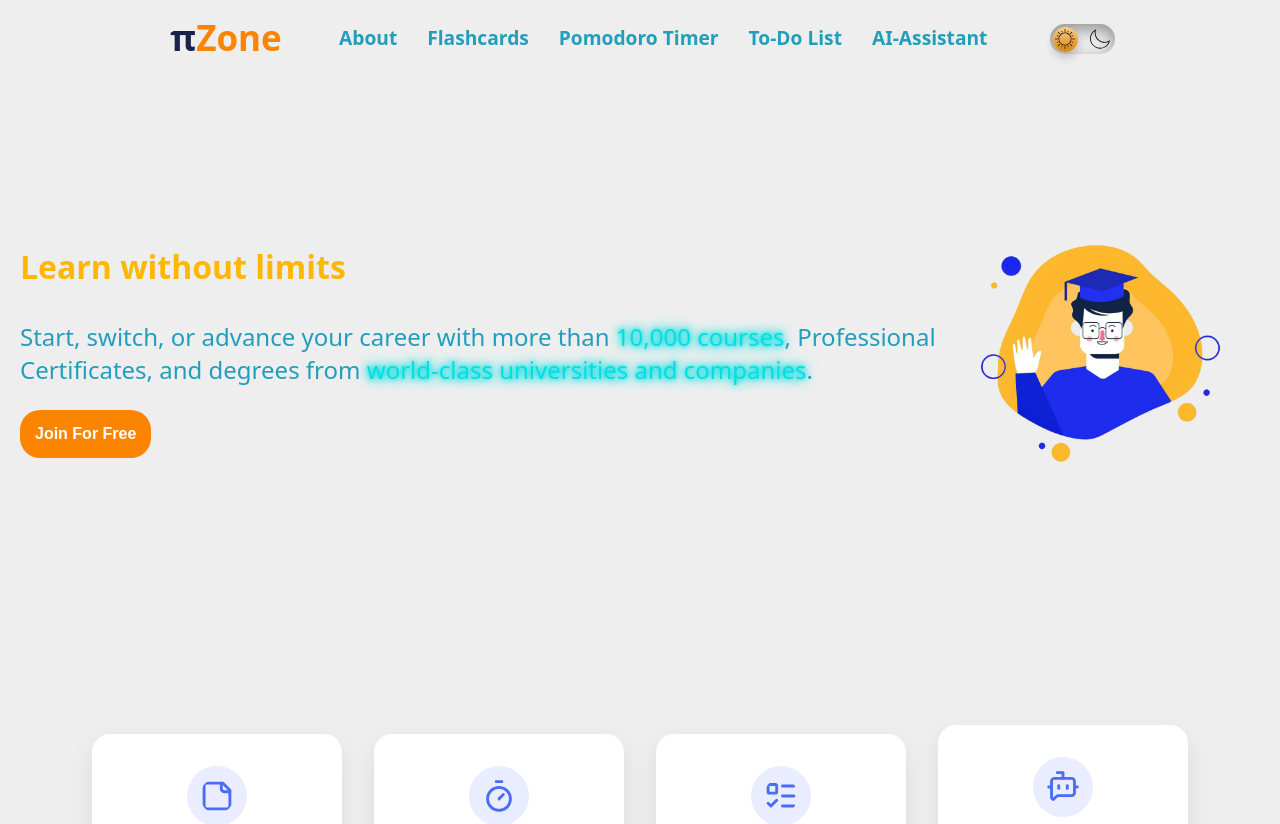
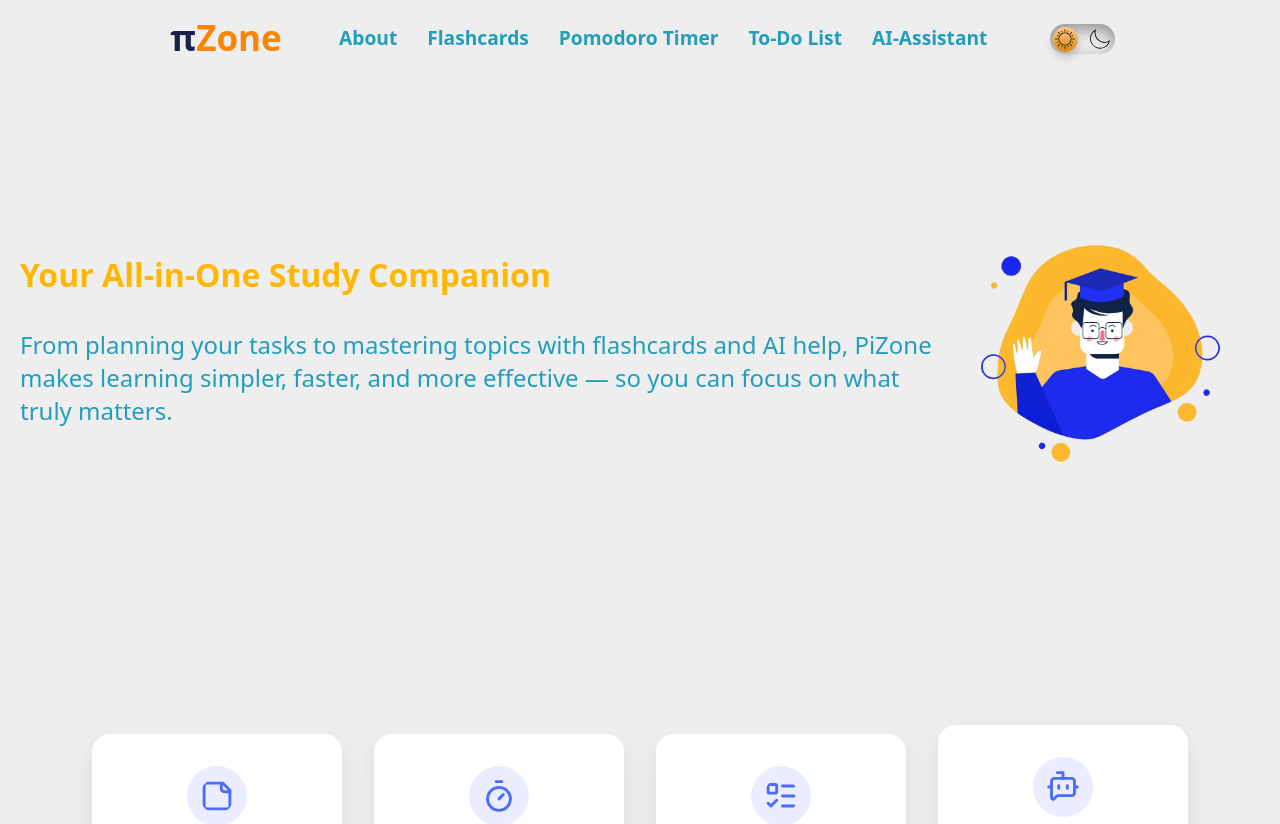
Before and after one commit to OmarFaroukDahmani/pizone, a React (Vite) app: page / in a window 1280 px wide. Shown: the top 824 px of the page. Built offline with nearby package versions, Linux system fonts and the light colour scheme.

Commit message:
Update landing section header and description for improved clarity and engagement

```diff
--- a/src/pages/Home.jsx
+++ b/src/pages/Home.jsx
@@ -44,13 +44,11 @@ export default function Home() {
 
       <section className="landing">
         <div className="landing_text">
-          <h1>Learn without limits</h1>
+          <h1>Your All-in-One Study Companion</h1>
           <p>
-            Start, switch, or advance your career with more than <span>10,000 courses</span>,
-            Professional Certificates, and degrees from <span>world-class universities and companies</span>.
+            From planning your tasks to mastering topics with flashcards and AI help, PiZone makes learning simpler, faster, and more effective — so you can focus on what truly matters.
           </p>
           <div className="landing_buttons">
-            <button>Join For Free</button>
           </div>
         </div>
         <div className="avatar">
```
